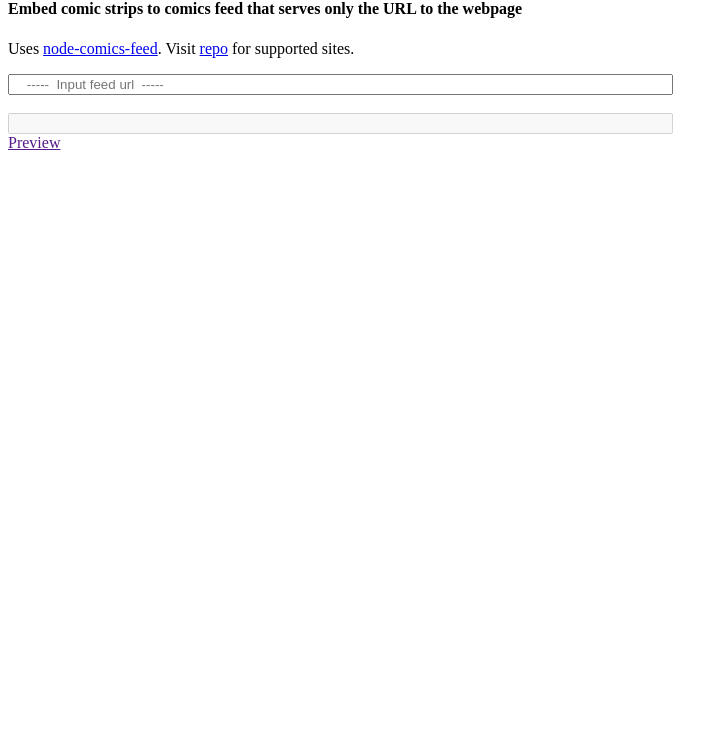
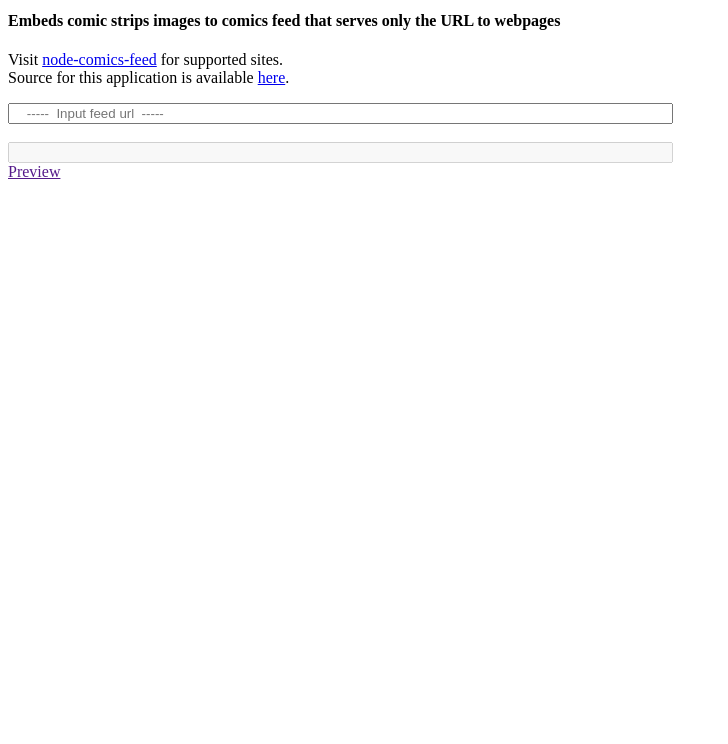
Before and after one commit to leesei/heroku-comics-feed, a website: page index.html in a window 1280 px wide. Shown: the part 56-800 px from the top of the page, without its empty margins (0-728 px from the left). Drawn offline with nearby package versions, Linux system fonts and the light colour scheme.

Commit message:
Updated wordings on README.md and index.html
 Changes to be committed:
	modified:   README.md
	modified:   index.html
	modified:   package.json

```diff
--- a/index.html
+++ b/index.html
@@ -1,4 +1,4 @@
-
+<!DOCTYPE html>
 <html>
 
 <head>
@@ -12,20 +12,21 @@
 
 	<h2>Comics Feed Embedder</h2>
 
-	<h4>Embed comic strips to comics feed that serves only the URL to the webpage</h4>
-
-	<p>Uses <a href="https://github.com/leesei/node-comics-feed">node-comics-feed</a>. Visit <a href="https://github.com/leesei/node-comics-feed">repo</a> for supported sites.</p>
+	<h4>Embeds comic strips images to comics feed that serves only the URL to webpages</h4>
 
 	<p>
+		Visit <a href="https://github.com/leesei/node-comics-feed">node-comics-feed</a> for supported sites.<br>
+		Source for this application is available <a href="https://github.com/leesei/heroku-comics-feed">here</a>.
+	</p>
+
 	<form action="">
 		<input id="feed-url" size="80" autocomplete="off" type="url" placeholder="    -----  Input feed url  -----"></input>
 		<br><br>
 
 		<input id="result" size="80" disabled="true" readonly="true"></input>
 		<br>
-			<a id="preview" href="">Preview</a>
+		<a id="preview" href="" target="_blank">Preview</a>
 	</form>
-	</p>
 
 </body>
 
--- a/package.json
+++ b/package.json
@@ -1,6 +1,6 @@
 {
   "name": "heroku-comics-feed",
-  "version": "0.2.0",
+  "version": "0.2.1",
   "description": "Service that embed the comic strip images to a given feed",
   "author": {
     "name": "KY LEE",
```
Also changed, not shown: README.md. Lines whose indentation alone changed are shown as unchanged.
